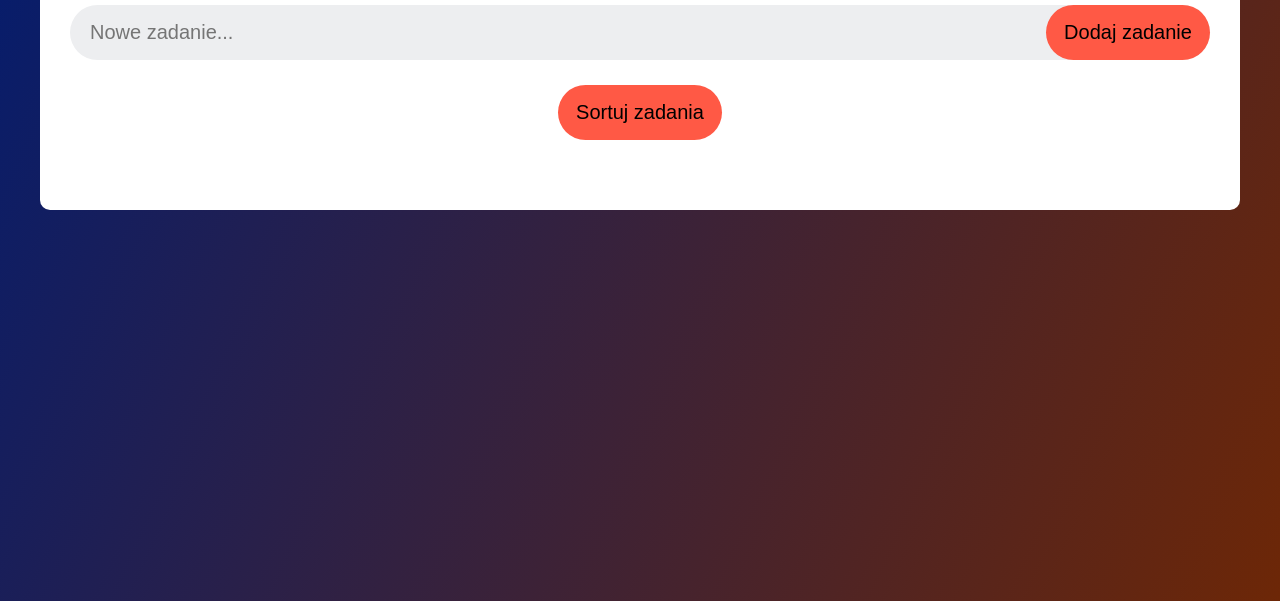
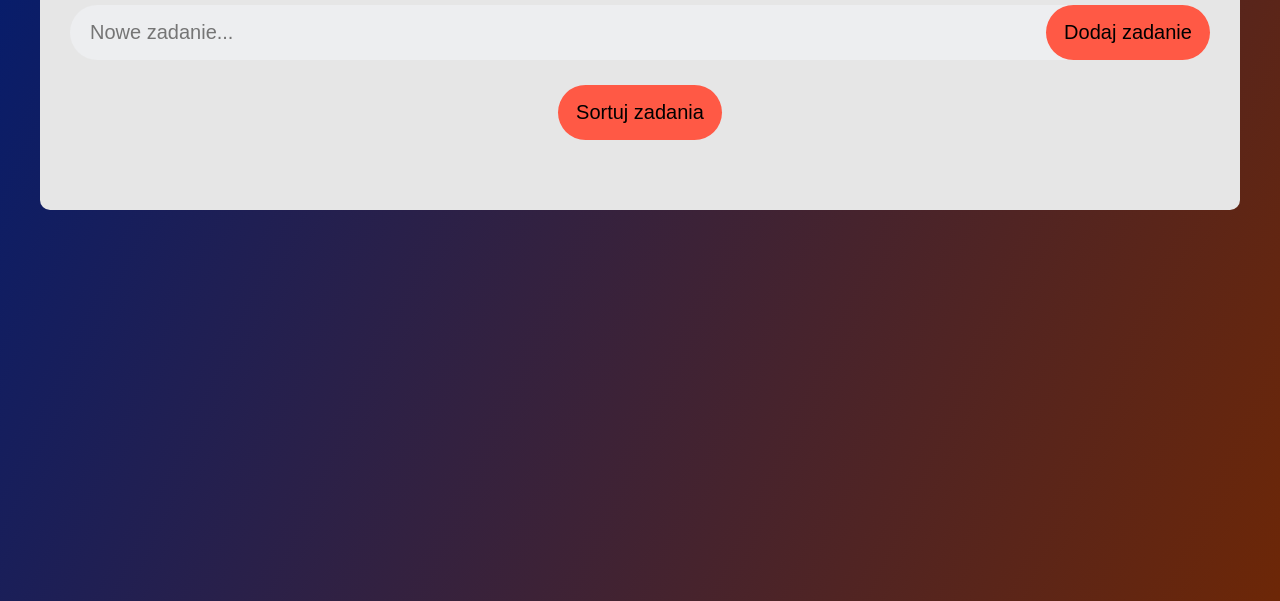
Before and after one commit to P-Kuszyk/ToDoList, a plain HTML site: page index.html in a window 1280 px wide. Shown: the part 199-800 px from the top of the page. Drawn offline with Linux system fonts and the light colour scheme.

Commit message:
Update style.css

```diff
--- a/style.css
+++ b/style.css
@@ -14,7 +14,7 @@
 .toDoList{
     width: 100%;
     max-width: 540px;
-    background-color: #fff;
+    background-color: #e6e6e6;
     margin: 100px auto 20px;
     padding: 40px 30px 70px;
     border-radius: 10px;
```
